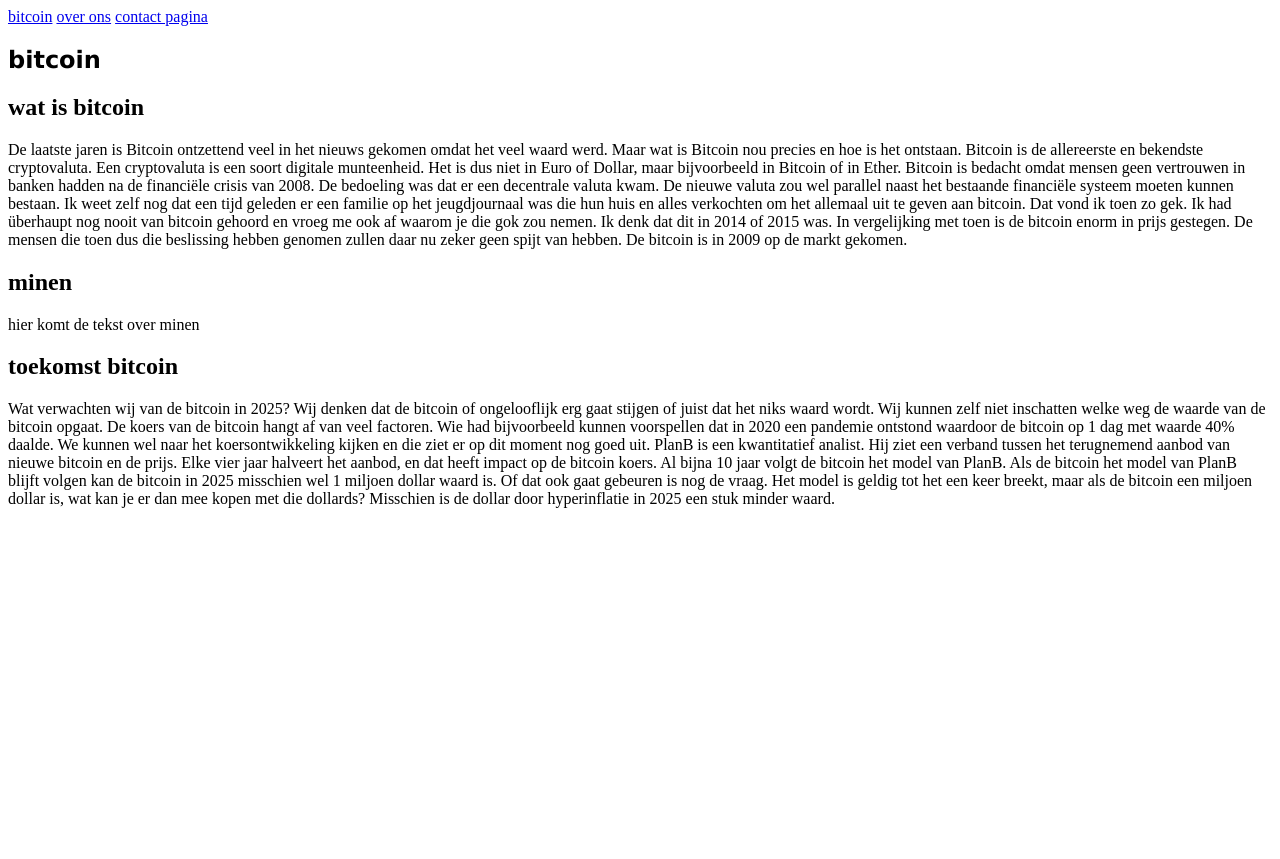
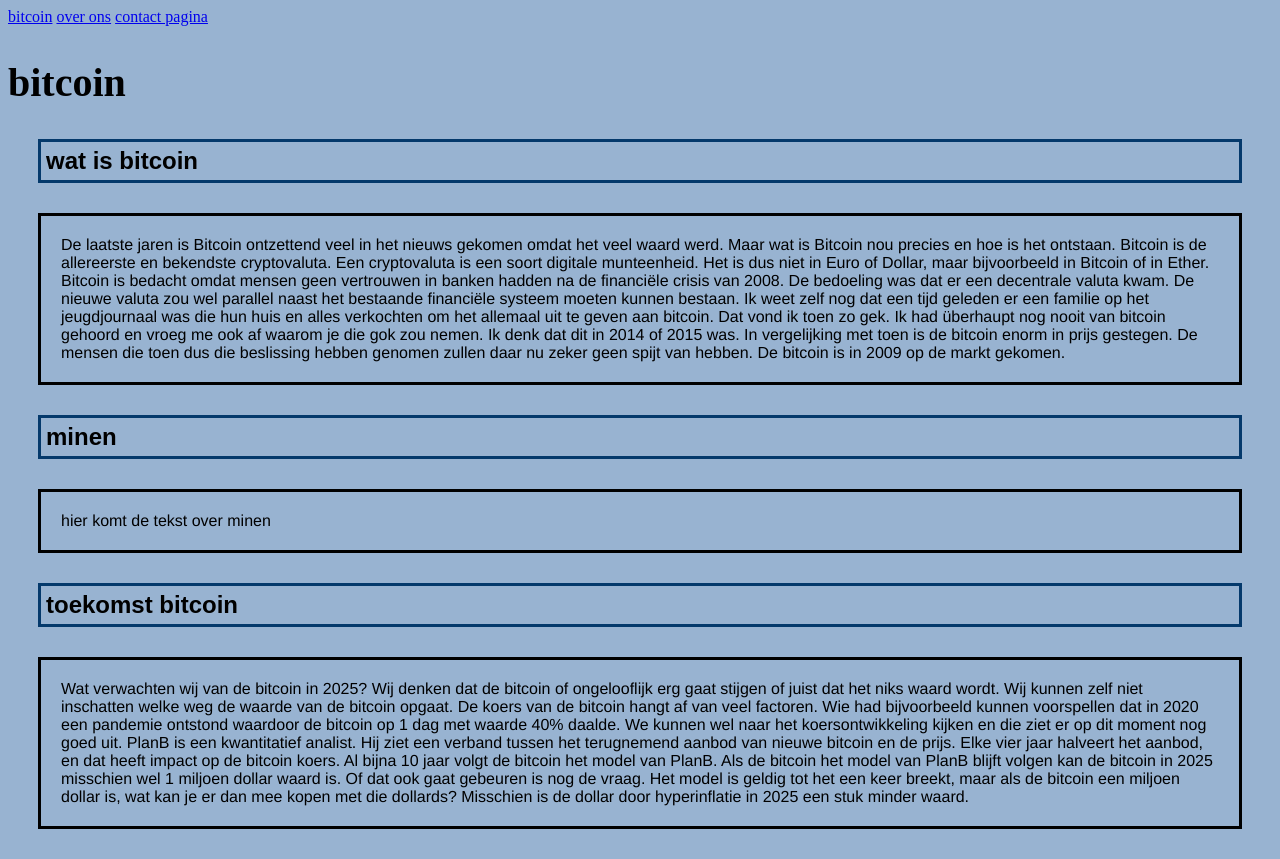
Before and after one commit to Lucansloos/bitcoin, a plain HTML site: page index.html in a window 1280 px wide. Before the commit the page ends 800 px from the top, so only its background shows below. Drawn offline with Linux system fonts and the light colour scheme.

Commit message:
start css

```diff
--- a/style.css
+++ b/style.css
@@ -1,12 +1,27 @@
 body {
-  background-color: white;
+  background-color: rgb(152, 179, 209);
 }
 
 h1 {
   color:black;
-  font-family: verdana;
+  font-family: cooper;
+  font-size: 250%;
+}
+
+h2 {
+  color:black;
+  font-family: Arial;
+  font-size: 150%;
+  border: 3px solid rgb(4, 57, 107);
+  padding: 5px;
+  margin: 30px;
 }
 
 p {
   color: black;
+  font-family: helvetica;
+  font-size: 100%;
+  border: 3px solid black;
+  padding: 20px;
+  margin: 30px;
 }
```
